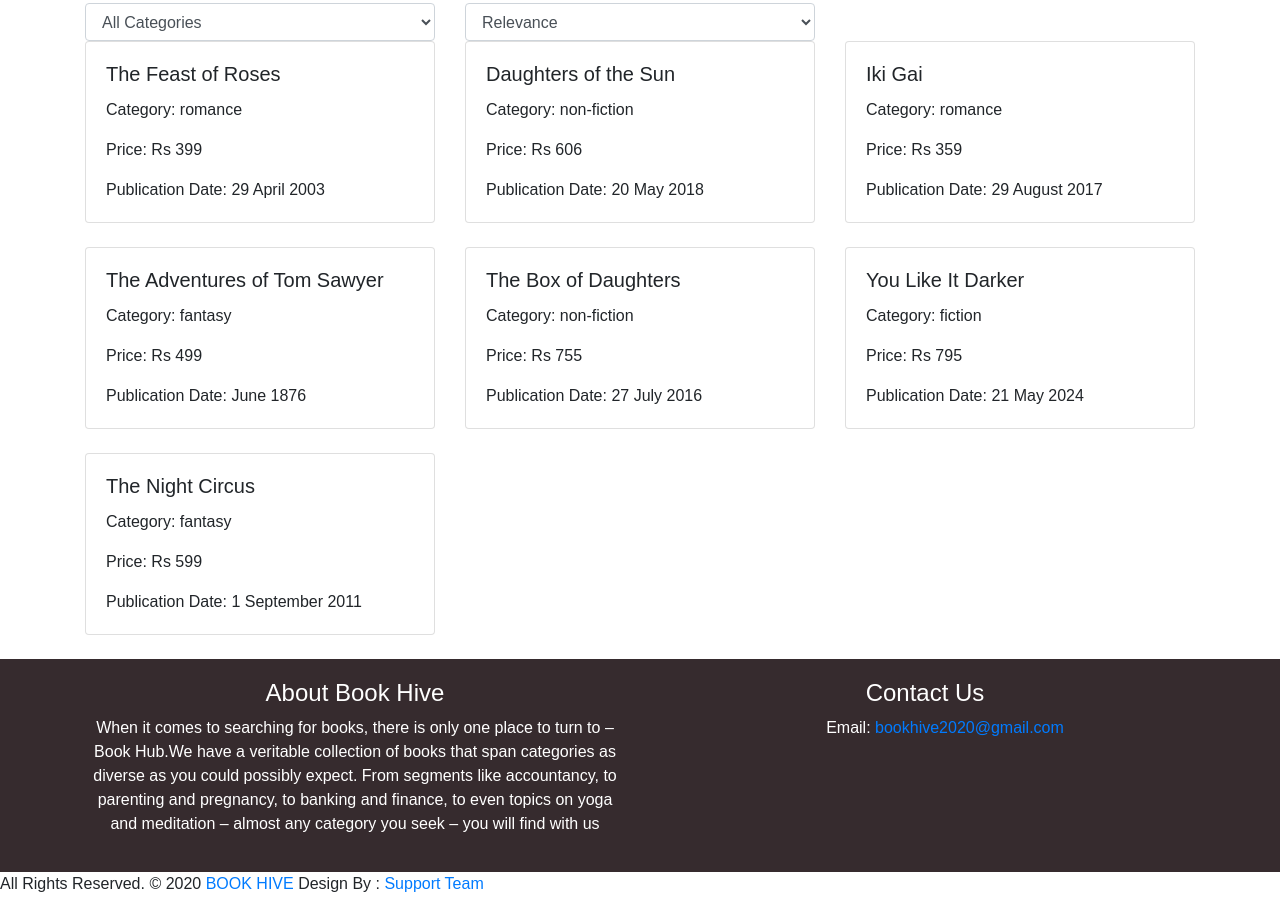
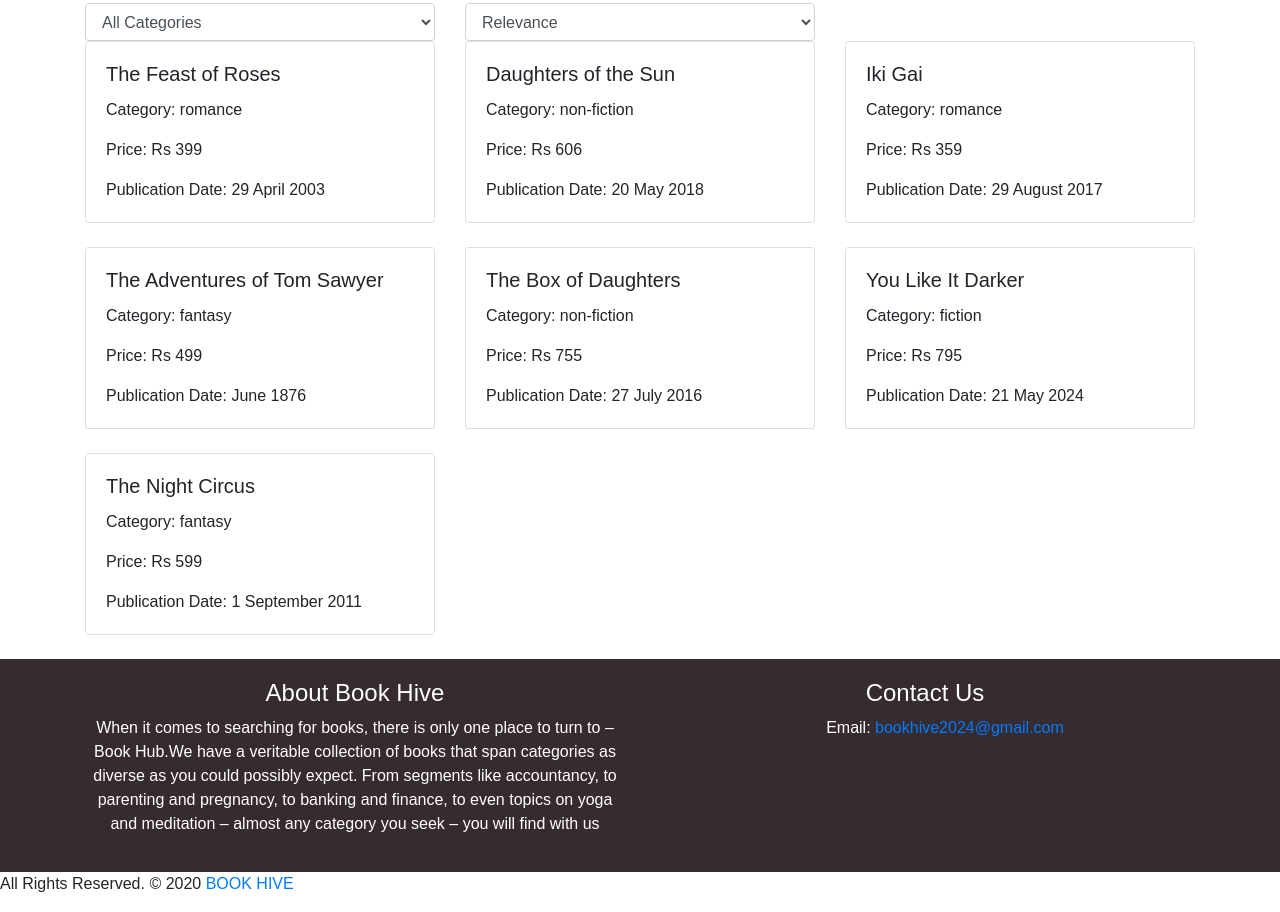
Before and after one commit to msranjana/SL_ass2, a plain HTML site: page Categories.html in a window 1280 px wide. Shown: the part 203-1115 px from the top of the page. Drawn offline with nearby package versions, Linux system fonts and the light colour scheme.

Commit message:
Update Categories.html

```diff
--- a/Categories.html
+++ b/Categories.html
@@ -138,7 +138,7 @@ footer {
                     <div class="footer-link-contact">
                         <h4>Contact Us</h4>
                         <ul>
-                                <p><i class="fas fa-envelope"></i>Email: <a href="mailto:contactinfo@gmail.com">bookhive2020@gmail.com</a></p>
+                                <p><i class="fas fa-envelope"></i>Email: <a href="mailto:contactinfo@gmail.com">bookhive2024@gmail.com</a></p>
                         </ul>
                     </div>
                 </div>
@@ -150,8 +150,7 @@ footer {
 
 <!-- Start copyright  -->
 <div class="footer-copyright">
-    <p class="footer-company">All Rights Reserved. &copy; 2020 <a href="#">BOOK HIVE</a> Design By :
-        <a href="https://html.design/">Support Team</a></p>
+    <p class="footer-company">All Rights Reserved. &copy; 2020 <a href="#">BOOK HIVE</a>
 </div>
 <!-- End copyright  -->
 
```
